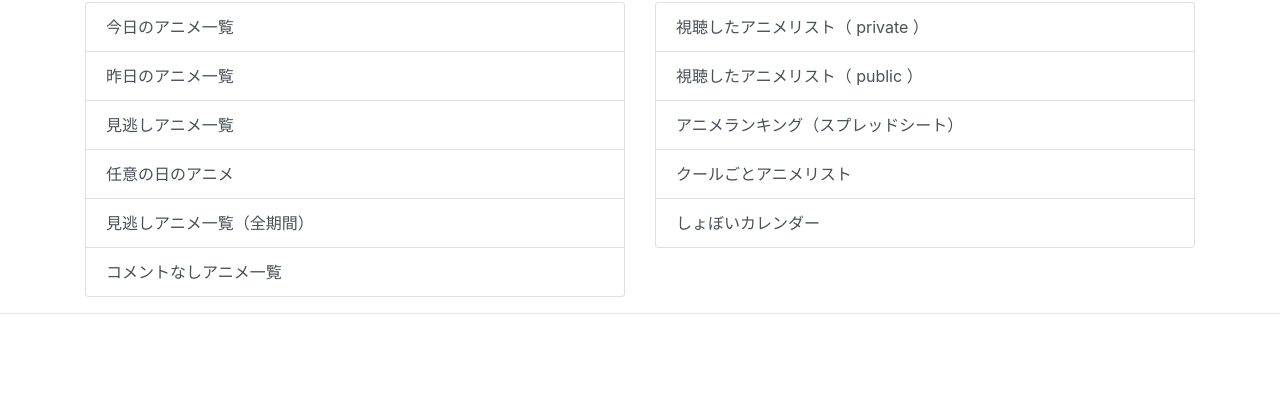
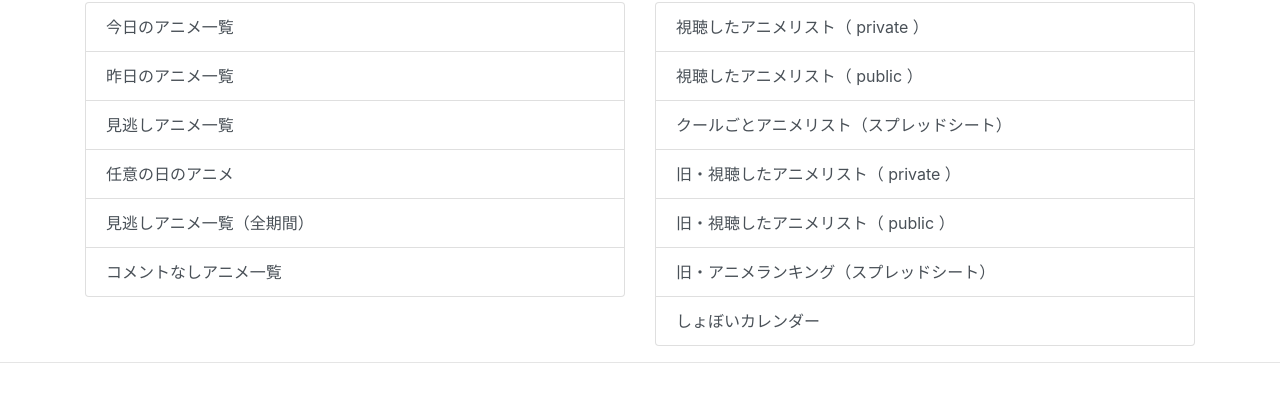
Before and after one commit to hirarira/showMinogashiAnime, a website: page node_server/client/html/index.html in a window 1280 px wide. Shown: the part 156-558 px from the top of the page. Drawn offline with nearby package versions, Linux system fonts and the light colour scheme; no server answers; files whose address does not match are found by name.

Commit message:
Indexページのリンクを変更しました

```diff
--- a/node_server/client/html/index.html
+++ b/node_server/client/html/index.html
@@ -75,17 +75,23 @@
         <div class="col">
           <h2 class="text-center">外部リンク</h1>
           <div class="list-group">
-            <a href="https://pollux.hirarira.net/showAnimeList/private/" class="list-group-item list-group-item-action">
+            <a href="https://hirarira.net/Animel/?showPrivate=true" class="list-group-item list-group-item-action">
               視聴したアニメリスト（ private ）
             </a>
-            <a href="https://pollux.hirarira.net/showAnimeList/public/" class="list-group-item list-group-item-action">
+            <a href="https://hirarira.net/Animel/" class="list-group-item list-group-item-action">
               視聴したアニメリスト（ public ）
             </a>
+        		<a href="https://docs.google.com/spreadsheets/d/1UD4SPEHXQvtgFx1df7rYULi1FF3qMq3fICj_kfc-wPw/edit#gid=0" class="list-group-item list-group-item-action">
+              クールごとアニメリスト（スプレッドシート）
+            </a>
+            <a href="https://pollux.hirarira.net/showAnimeList/private/" class="list-group-item list-group-item-action">
+              旧・視聴したアニメリスト（ private ）
+            </a>
+            <a href="https://pollux.hirarira.net/showAnimeList/public/" class="list-group-item list-group-item-action">
+              旧・視聴したアニメリスト（ public ）
+            </a>
         		<a href="https://docs.google.com/spreadsheets/d/1Ypxid1ye2ikUdzTuwLgZwNd7bBFQOF50eFMD7U9S4AM/edit#gid=131848160" class="list-group-item list-group-item-action">
-              アニメランキング（スプレッドシート）
-            </a>
-        		<a href="https://docs.google.com/spreadsheets/d/1UD4SPEHXQvtgFx1df7rYULi1FF3qMq3fICj_kfc-wPw/edit#gid=0" class="list-group-item list-group-item-action">
-              クールごとアニメリスト
+              旧・アニメランキング（スプレッドシート）
             </a>
             <a href="http://cal.syoboi.jp/" class="list-group-item list-group-item-action">
               しょぼいカレンダー
```
